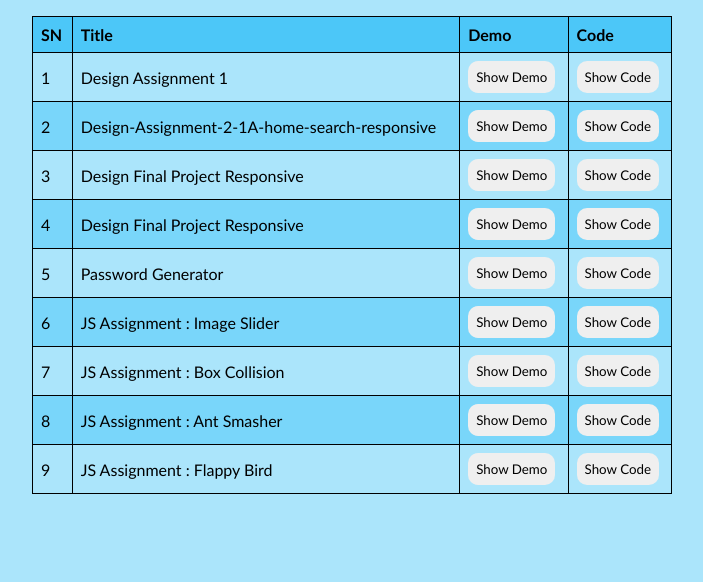
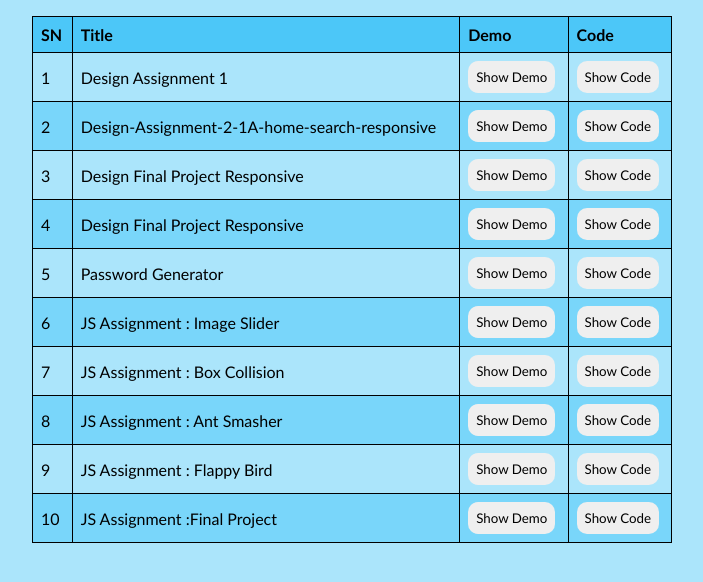
Before and after one commit to aashutosh98/aashutosh98.github.io, a plain HTML site: page index.html in a window 1280 px wide. Shown: the part 90-672 px from the top of the page, without its empty margins (288-991 px from the left). Drawn offline with Linux system fonts and the light colour scheme.

Commit message:
updated with final project

```diff
--- a/index.html
+++ b/index.html
@@ -90,6 +90,15 @@
         <td><a href ="https://aashutosh98.github.io/flappybird/"> <input type="button" value="Show Demo"></a></td>
          <td><a href="https://github.com/aashutosh98/flappybird"><input type="button" value="Show Code"></a></td>
       </tr>
+                 <tr>
+        <td>
+        10
+        </td>
+        <td>JS Assignment :Final Project </td>
+        <td><a href =https://aashutosh98.github.io/Final-Project/"> <input type="button" value="Show Demo"></a></td>
+         <td><a href="https://github.com/aashutosh98/Final-Project"><input type="button" value="Show Code"></a></td>
+      </tr>
+
 
 
 
```
